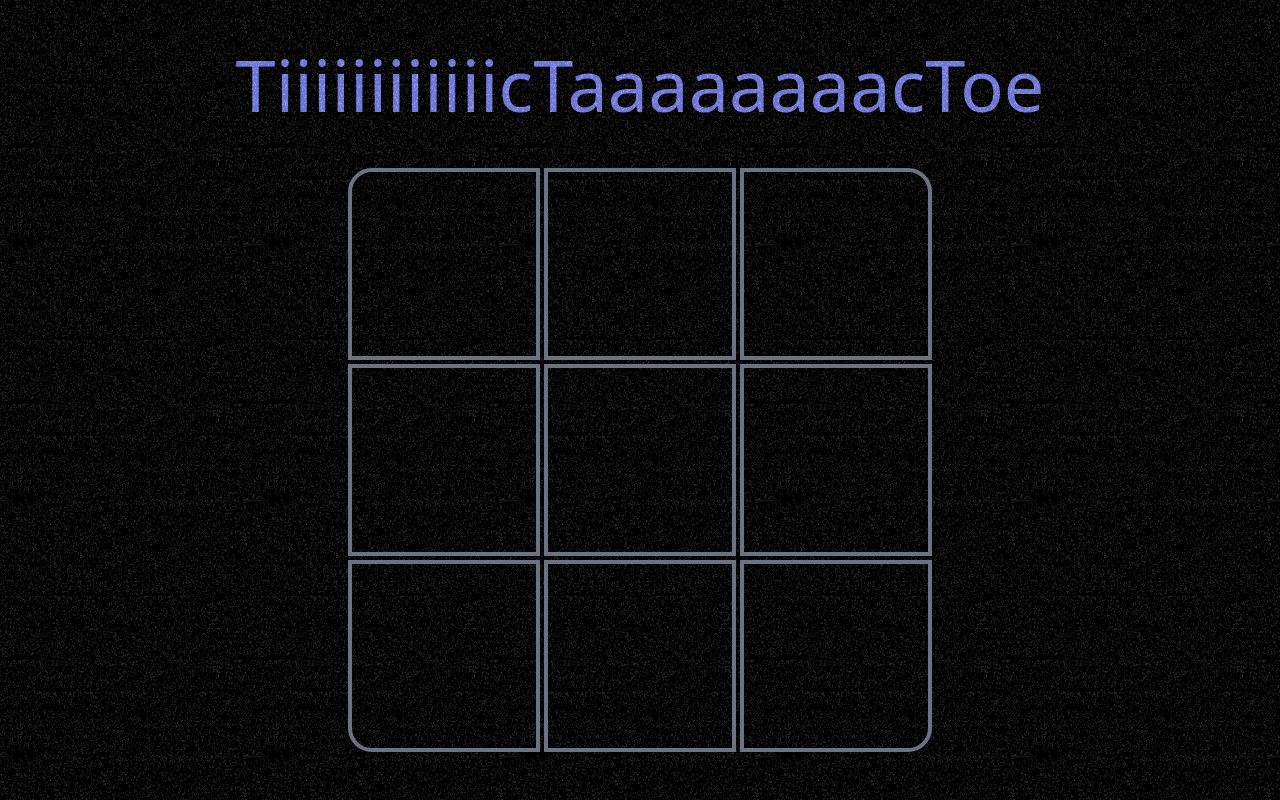
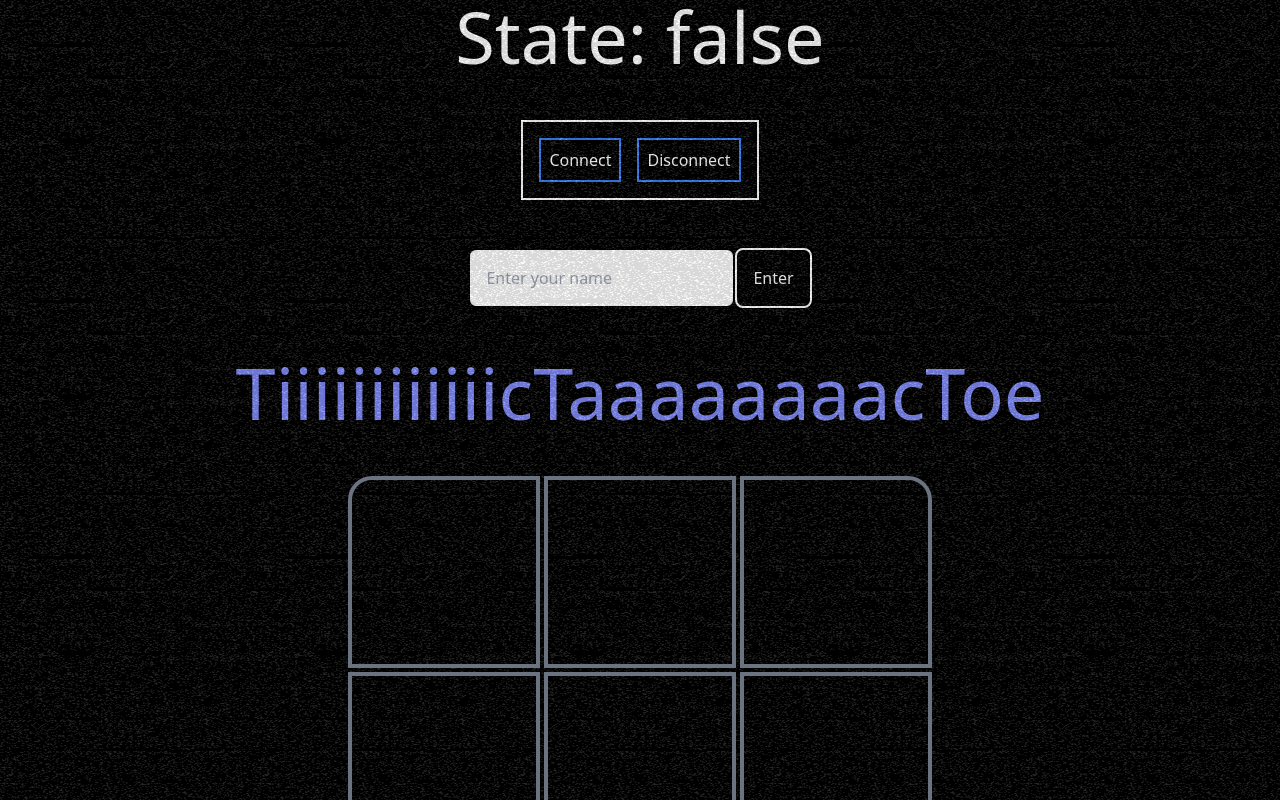
Before and after one commit to EmreeOzturk/ticitic, a React (Vite) app: page / in a window 1280 px wide. Shown: the top 800 px of the page. Built offline with nearby package versions, Linux system fonts and the light colour scheme.

Commit message:
Add socket.io-client and zustand dependencies, update devDependencies

```diff
--- a/package.json
+++ b/package.json
@@ -13,9 +13,12 @@
     "clsx": "^2.1.0",
     "framer-motion": "^11.0.3",
     "react": "^18.2.0",
-    "react-dom": "^18.2.0"
+    "react-dom": "^18.2.0",
+    "socket.io-client": "^4.7.4",
+    "zustand": "^4.5.0"
   },
   "devDependencies": {
+    "@types/node": "^20.11.6",
     "@types/react": "^18.2.43",
     "@types/react-dom": "^18.2.17",
     "@typescript-eslint/eslint-plugin": "^6.14.0",
--- a/src/App.tsx
+++ b/src/App.tsx
@@ -2,13 +2,73 @@ import Square from "./components/Square";
 import useSquares from "./hooks/useSquare";
 import useFillSquare from "./hooks/useFillSquare";
 import { checkWinCondition } from "./helpers";
-import { useEffect } from "react";
+import { useEffect, useState } from "react";
 import NoisyOverlay from "./components/NoisyOverlay";
 import MouseProvider from "./components/MouseProvider";
-
+import { socket } from './socket';
+import { ConnectionState } from './components/ConnectionState';
+import { ConnectionManager } from './components/ConnectionManager';
+import { Square as sq } from "./types";
+import Enter from "./components/Enter";
 export default function App() {
   const { squares, setSquares } = useSquares();
   const { fillSquare } = useFillSquare();
+  const [isConnected, setIsConnected] = useState(socket.connected);
+
+  useEffect(() => {
+    function onConnect() {
+      setIsConnected(true);
+    }
+
+    function onDisconnect() {
+      setIsConnected(false);
+    }
+    socket.on('connect', onConnect);
+    socket.on('disconnect', onDisconnect);
+
+    return () => {
+      socket.off('connect', onConnect);
+      socket.off('disconnect', onDisconnect);
+    };
+  }, []);
+  useEffect(() => {
+
+    function onUserConnected(name: string) {
+      alert(`${name} connected`)
+    }
+    socket.on('user-connected', onUserConnected);
+
+    return () => {
+      socket.off('user-connected', onUserConnected);
+    };
+  }, [])
+
+  useEffect(() => {
+    function onReceiveTableData(squaress: { id: number, currentValue: sq["value"] }) {
+      setSquares((prevSquares: sq[]) => {
+        return prevSquares.map((square) => {
+          if (square.id === squaress.id) {
+            return {
+              ...square,
+              value: squaress.currentValue,
+            };
+          }
+          return square;
+        });
+      }
+      );
+      console.log(squares)
+    }
+    socket.on('send-table-data', onReceiveTableData);
+    return () => {
+      socket.off('send-table-data', onReceiveTableData);
+    };
+    // eslint-disable-next-line react-hooks/exhaustive-deps
+  }, [])
+  console.log(squares)
+
+
+
 
   useEffect(() => {
     const squares = JSON.parse(localStorage.getItem("squares") || "[]");
@@ -48,7 +108,10 @@ export default function App() {
         "O",
         "E",
       ]}>
-      <div className="h-screen w-screen flex-col flex justify-center items-center bg-black gap-12" >
+      <div className="h-full w-screen flex-col flex justify-center items-center bg-black gap-12" >
+        <ConnectionState isConnected={isConnected} />
+        <ConnectionManager />
+        <Enter />
         <h2 className="text-center text-7xl font-thin text-indigo-400">
           {"TiiiiiiiiiiiicTaaaaaaaacToe".split("").map((child, idx) => (
             <span className="hoverText" key={idx}>
@@ -56,6 +119,7 @@ export default function App() {
             </span>
           ))}
         </h2>
+
         <div className="grid grid-cols-3 gap-1 ">
           {squares.map((square) => {
             return (
--- /dev/null
+++ b/src/components/ConnectionManager.tsx
@@ -0,0 +1,18 @@
+import { socket } from '../socket';
+
+export function ConnectionManager() {
+    function connect() {
+        socket.connect();
+    }
+
+    function disconnect() {
+        socket.disconnect();
+    }
+
+    return (
+        <div className='flex text-white border-2 border-white p-4 gap-4'>
+            <button className='border-blue-500 p-2 border-2 rounded-cl' onClick={connect}>Connect</button>
+            <button className='border-blue-500 p-2 border-2 rounded-cl' onClick={disconnect}>Disconnect</button>
+        </div>
+    );
+}
--- /dev/null
+++ b/src/components/ConnectionState.tsx
@@ -0,0 +1,3 @@
+export function ConnectionState({ isConnected }: { isConnected: boolean }) {
+    return <p className="text-white text-7xl ">State: {'' + isConnected}</p>;
+}
--- /dev/null
+++ b/src/components/Enter.tsx
@@ -0,0 +1,26 @@
+import { socket } from "../socket"
+import React, { useState } from 'react';
+const Enter = () => {
+    const [name, setName] = useState('')
+    const onSubmitHandler = (e: React.FormEvent<HTMLFormElement>) => {
+        e.preventDefault()
+        console.log(name)
+        if (name) {
+            socket.connect();
+            socket.emit('new-user', name);
+        }
+        e.currentTarget.reset();
+
+    }
+    return (
+        <form onSubmit={onSubmitHandler}>
+            <input type="text" placeholder="Enter your name" id="name" name="name"
+                className="text-black p-4 rounded-lg border-black border-2"
+                value={name} onChange={(e) => setName(e.target.value)}
+            />
+            <button className="text-white p-4 rounded-lg border-white border-2" type="submit">Enter</button>
+        </form>
+    )
+}
+
+export default Enter
--- a/src/components/MouseProvider.tsx
+++ b/src/components/MouseProvider.tsx
@@ -90,7 +90,7 @@ const MouseProvider: React.FC<MouseImageTrailProps> = ({
             {children}
             {chars.map((ch, index) => (
                 <h2
-                    className="text-4xl text-red-400 absolute left-0 top-0 opacity-0 "
+                    className="select-none pointer-events-none text-4xl text-red-400 absolute left-0 top-0 opacity-0 "
                     key={index}
                     data-mouse-move-index={index}
                 >
--- a/src/hooks/useFillSquare.tsx
+++ b/src/hooks/useFillSquare.tsx
@@ -1,5 +1,7 @@
 import useCurrentValue from "./useCurrentValue"
 import { Square } from "../types";
+import { socket } from "../socket";
+
 const useFillSquare = () => {
     const { currentValue, toggleCurrentValue } = useCurrentValue();
 
@@ -17,6 +19,7 @@ const useFillSquare = () => {
             });
         });
         toggleCurrentValue();
+        socket.emit('receive-table-data', { id, currentValue })
     }
     return {
         fillSquare
--- /dev/null
+++ b/src/socket.ts
@@ -0,0 +1,6 @@
+import { io } from "socket.io-client";
+
+const URL =
+  process.env.NODE_ENV === "production" ? undefined : "http://localhost:3000";
+
+export const socket = io(URL!, { autoConnect: false });
```
Also changed, not shown: 1 other file (tests, documents, lock files or other folders).
